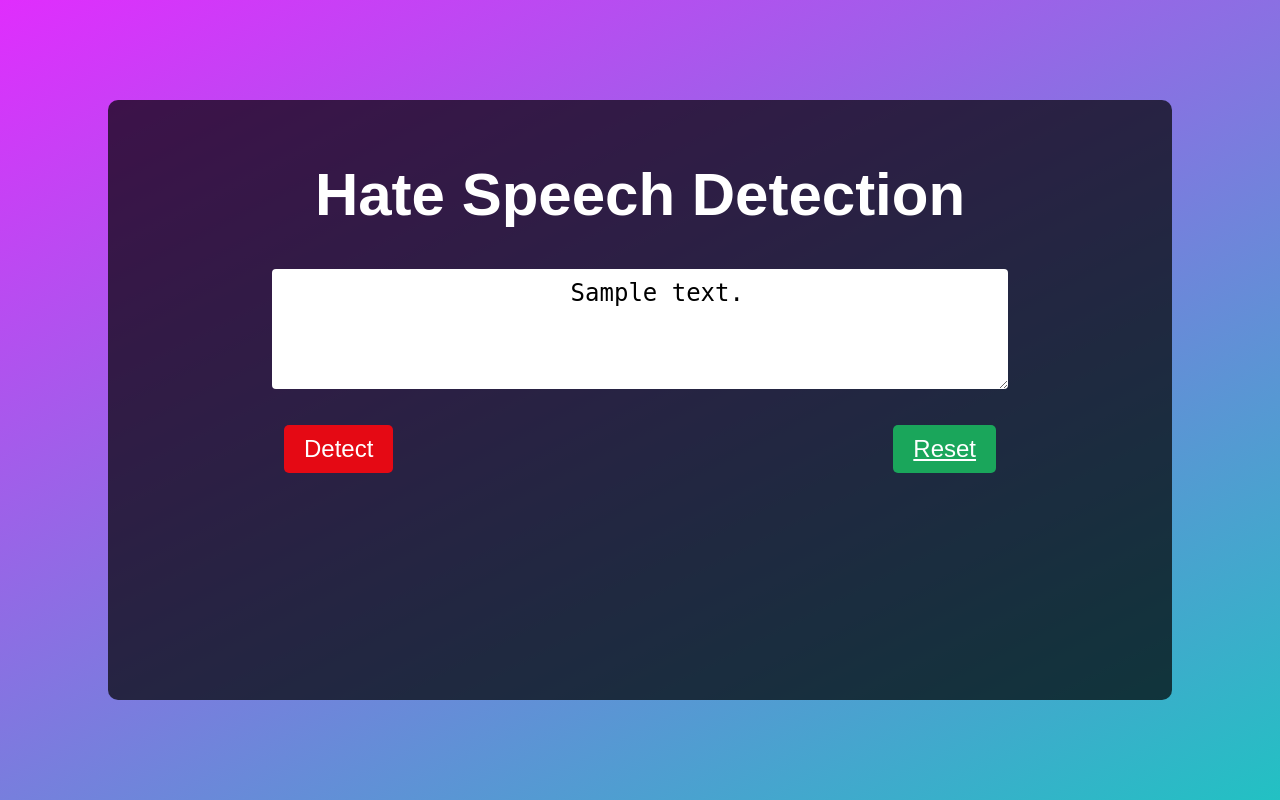
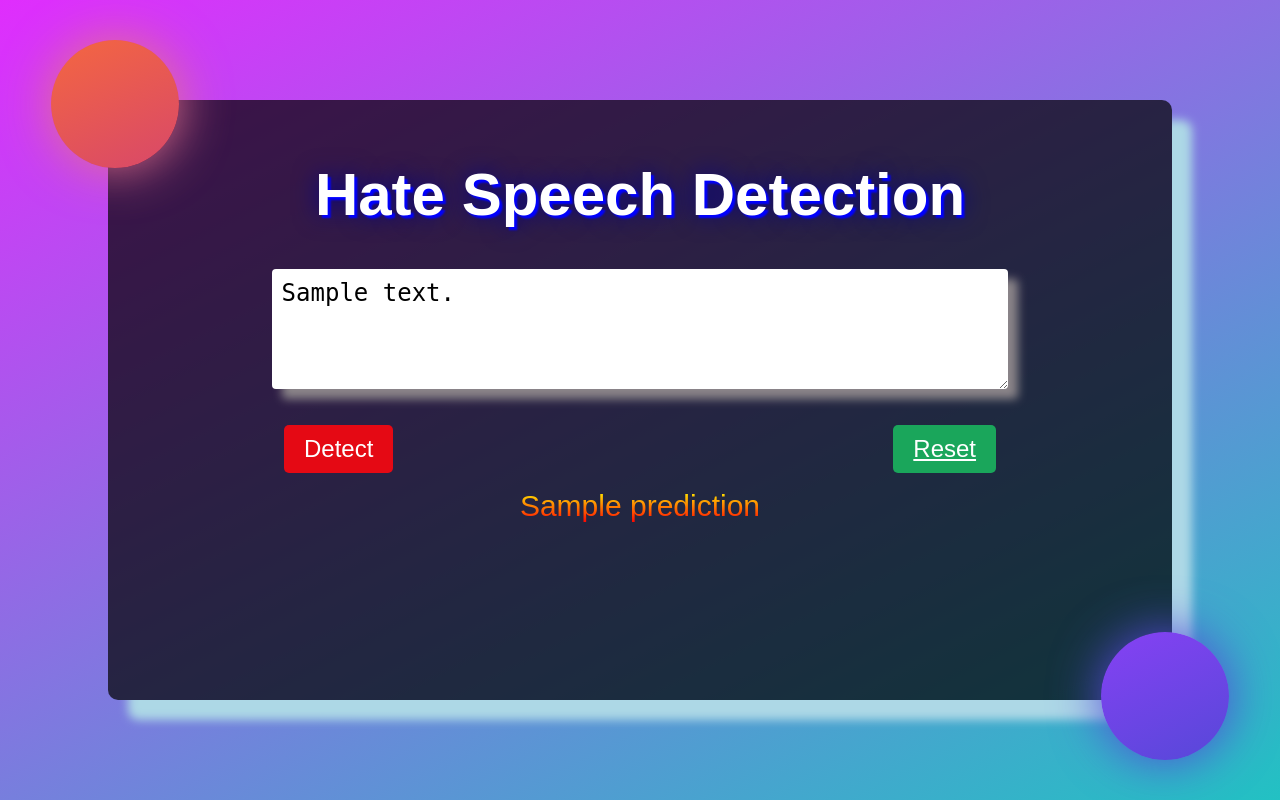
Before and after one commit to SumitMARSS/hate-speech-detection, a Flask app: template templates/index.html in a window 1280 px wide. Run offline with Flask 3, Linux system fonts and the light colour scheme; the template is opened without the code that fills it: most values are stand-ins (such as "Sample title", 1, 10 or a date in 2020); parts of the project's set-up code (start-up, migrations or seed data) failed here and were passed over.

Commit message:
Update index.html
uodated UI.

```diff
--- a/templates/index.html
+++ b/templates/index.html
@@ -1,4 +1,3 @@
-
 <!DOCTYPE html>
 <html>
 <head>
@@ -29,10 +28,12 @@
             color: #fff;
             width: 80%;
             height: 70vh;
+            box-shadow: 20px 20px 10px lightblue;
         }
 
         h1 {
             font-size: 60px;
+            text-shadow: 3px 3px 2px #0000FF, 0 0 25px darkblue;
         }
 
         .search-container {
@@ -52,7 +53,7 @@
             font-size: 24px;
             width: 70%;
             resize: vertical; /* Allow vertical resizing */
-
+            box-shadow: 10px 10px 10px rgb(139, 133, 137);
         }
 
         .search-button {
@@ -74,8 +75,8 @@
             }
 
             .left-element {
-            background-color: #E57373;
-            padding: 10px;
+                background-color: #E57373;
+                padding: 10px;
             }
 
             .right-element {
@@ -88,29 +89,82 @@
                 cursor: pointer;
                 margin-top: 20px;
             }
+            .ans_script{
+                font-family: "Raleway", sans-serif;
+                font-size: 30px;
+                background: linear-gradient(to top, red, yellow);
+                -webkit-background-clip: text;
+                background-clip: text;
+                color: transparent;
+            }
+            .circle1 {
+                position: absolute;
+                top: 5%;
+                left: 5%;
+                width: 8em;
+                height: 8em;
+                border-radius: 50%;
+                box-shadow: 0 0 50px #e3728c;
+                background: linear-gradient(-25deg, #d84869, #f46641);
+                animation: circle1Animate 30s infinite;
+            }
+
+            @keyframes circle1Animate {
+                25% {
+                    top: 5%;
+                    left: 4%;
+                    background: linear-gradient(-25deg, #d84869, #f46641);
+                }
+                75% {
+                    top: 70%;
+                    left: 4%;
+                    background: linear-gradient(-25deg, #5648d8, #8641f4);
+                }
+            }
+
+            .circle2 {
+                position: absolute;
+                bottom: 5%;
+                right: 5%;
+                width: 8em;
+                height: 8em;
+                border-radius: 50%;
+                box-shadow: 0 0 50px #5648d8;
+                background: linear-gradient(-25deg, #5648d8, #8641f4);
+                animation: circle2Animate 30s infinite;
+            }
+            @keyframes circle2Animate {
+                25%{
+                    bottom: 5%;
+                    right: 4%;
+                    background: linear-gradient(-25deg, #5648d8, #8641f4);
+                }
+                75%{
+                    bottom: 70%;
+                    right: 4%;
+                    background: linear-gradient(-25deg, #d84869, #f46641);
+                }
+            }
     </style>
 </head>
 <body>
+    <div class="circle1"></div>
+    <div class="circle2"></div>
     <div class="container">
         <h1>Hate Speech Detection</h1>
         <div >
-            <form class="search-container" method="POST" actions = "/predict">
+            <form class="search-container"  method="POST" action = "/predict">
 
-                <textarea class="search-bar" name="email-content"  placeholder="Enter text for hate speech detection">
-                    {{ message_text }}
-                </textarea>
+                <textarea class="search-bar" name="content"  placeholder="Enter text for hate speech detection">{{ message_text }}</textarea>
+
                 <div class="but">
-                    <button class="search-button"  class="left-element">Detect</button>
+                    <button class="search-button" >Detect</button>
                     <a href="/" class="right-element">Reset</a>
                 </div>
 
             </form>
         </div>
-        {% if prediction == 1  %}
-            <h2>SPAM</h2>
-        {% elif prediction == 0  %}
-            <h2>NOT SPAM</h2>
-        {% endif %}
+        <div class="ans_script">{{ prediction }}</div>
     </div>
 </body>
 </html>
```
